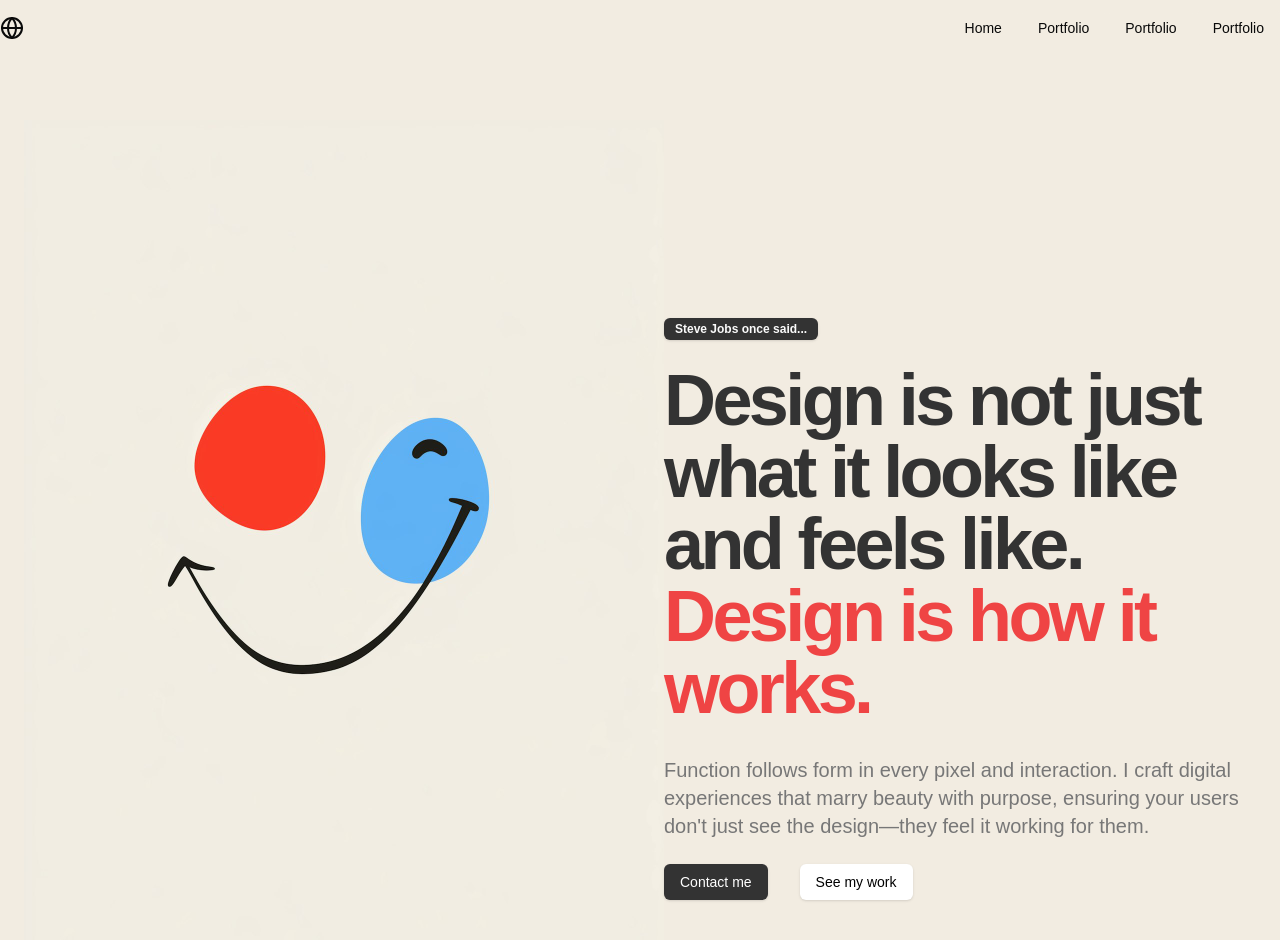
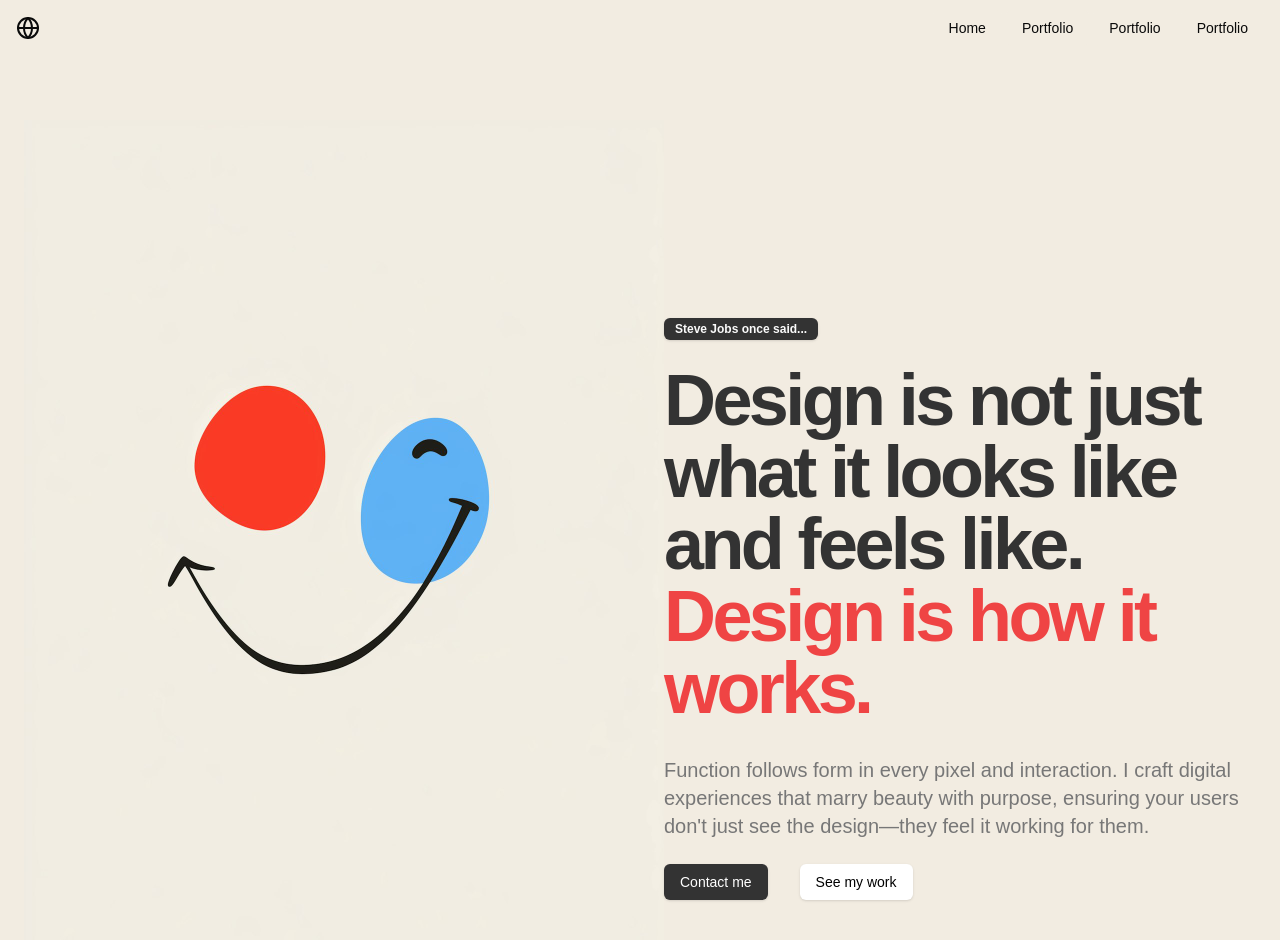
Before and after one commit to asvirts/andrew-virts, a Next.js app in the folder andrew/: page / in a window 1280 px wide. Shown: the top 940 px of the page. Built offline with nearby package versions, Linux system fonts and the light colour scheme.

Commit message:
Update Navbar component to include horizontal padding for improved layout and user experience.

```diff
--- a/andrew/components/local/Navbar.tsx
+++ b/andrew/components/local/Navbar.tsx
@@ -10,7 +10,7 @@ import Link from "next/link"
 
 export default function Navbar() {
   return (
-    <header className="py-4 h-14 flex items-center justify-between w-full max-w-[1400px] mx-auto bg-transparent">
+    <header className="py-4 h-14 flex items-center justify-between w-full max-w-[1400px] mx-auto bg-transparent px-4">
       <Link className="flex items-center justify-center" href="#">
         <Globe className="h-6 w-6" />
         <span className="sr-only">Acme Web Design</span>
```
